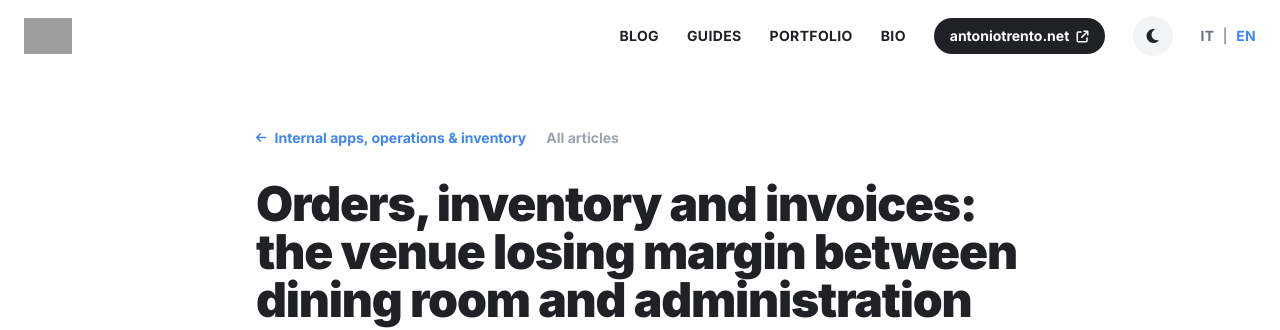
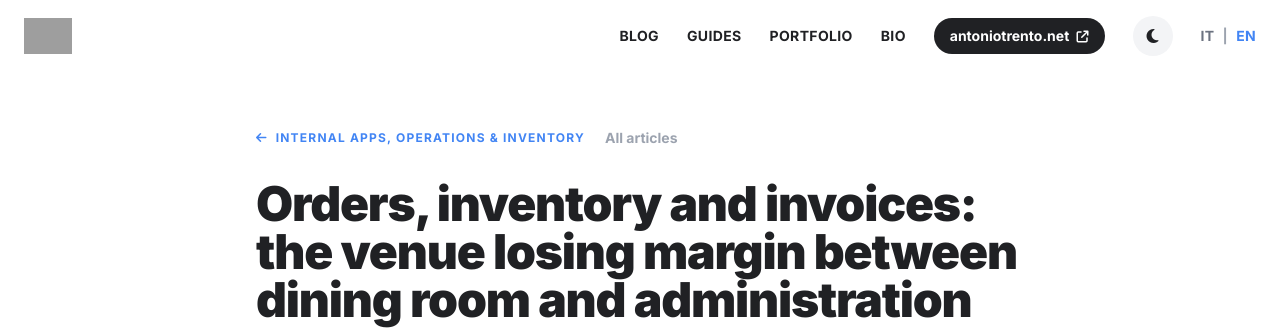
Before and after one commit to antoniotrento-net/blog.antoniotrento.net, a Jekyll site: the page built from _posts/2026-12-31-local-software-restaurant-inventory.md, in a window 1280 px wide. Shown: the top 330 px of the page. Built offline with Jekyll 4.4.1, drawn with Linux system fonts in a browser that asks for light colours; nearby versions of some CDN libraries; grey boxes are pictures that could not be loaded.

Commit message:
Set the post-to-guide back link in uppercase, as it was before.
The pillar stays first; only the type treatment changes.

Co-authored-by: Cursor <cursoragent@cursor.com>

```diff
--- a/_includes/post-back.html
+++ b/_includes/post-back.html
@@ -17,7 +17,7 @@
 
 <nav class="flex flex-wrap items-center gap-x-5 gap-y-2 {{ include.class }}" aria-label="{% if lang == 'it' %}Navigazione articolo{% else %}Article navigation{% endif %}">
   {%- if pillar -%}
-  <a href="{{ pillar.url | relative_url }}" class="inline-flex items-center gap-2 text-sm font-bold text-brand-blue hover:underline">
+  <a href="{{ pillar.url | relative_url }}" class="inline-flex items-center gap-2 text-xs font-bold uppercase tracking-widest text-brand-blue hover:underline">
     <i class="fas fa-arrow-left text-xs"></i>
     {{ pillar.title }}
   </a>
```
